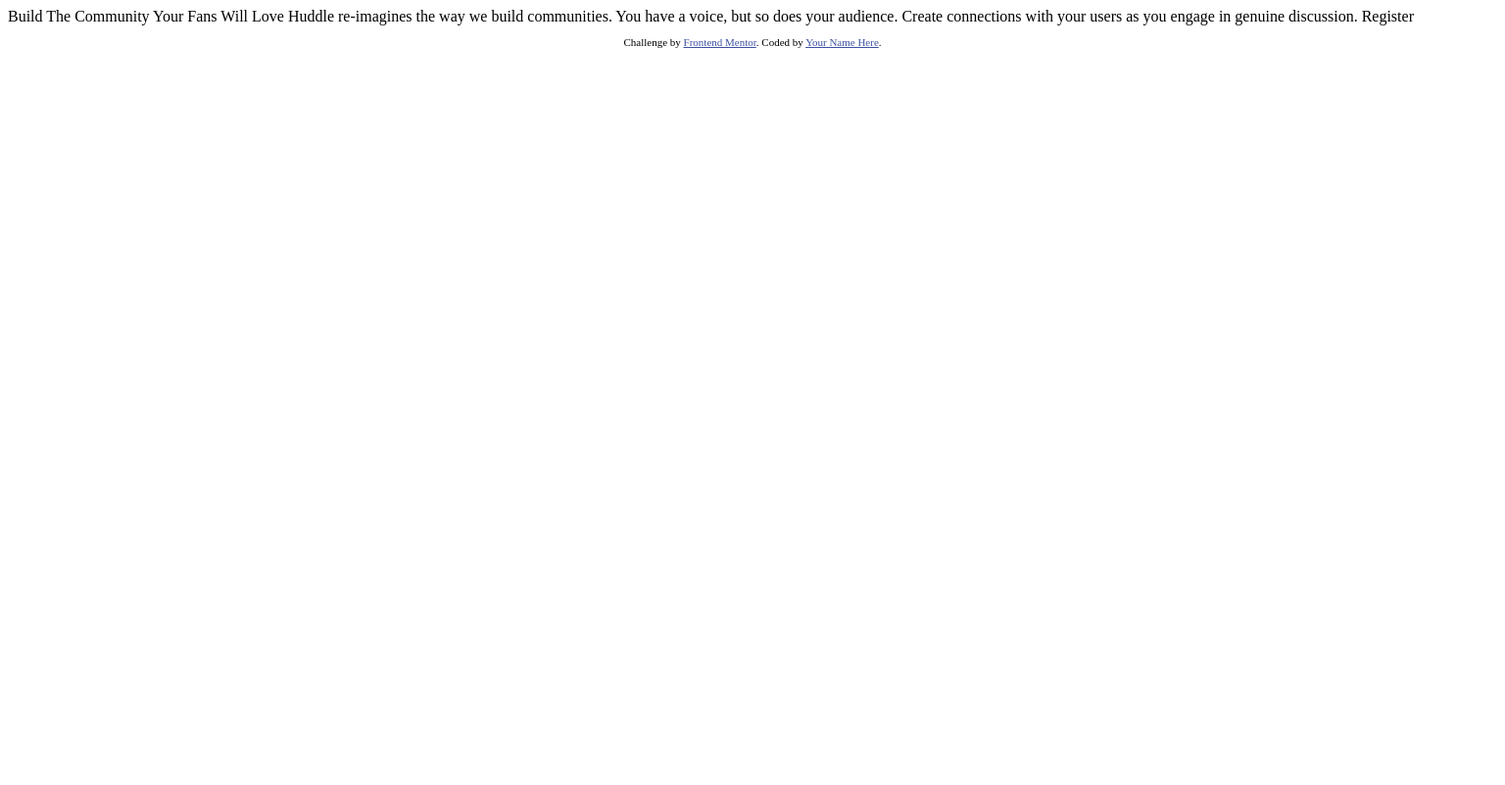
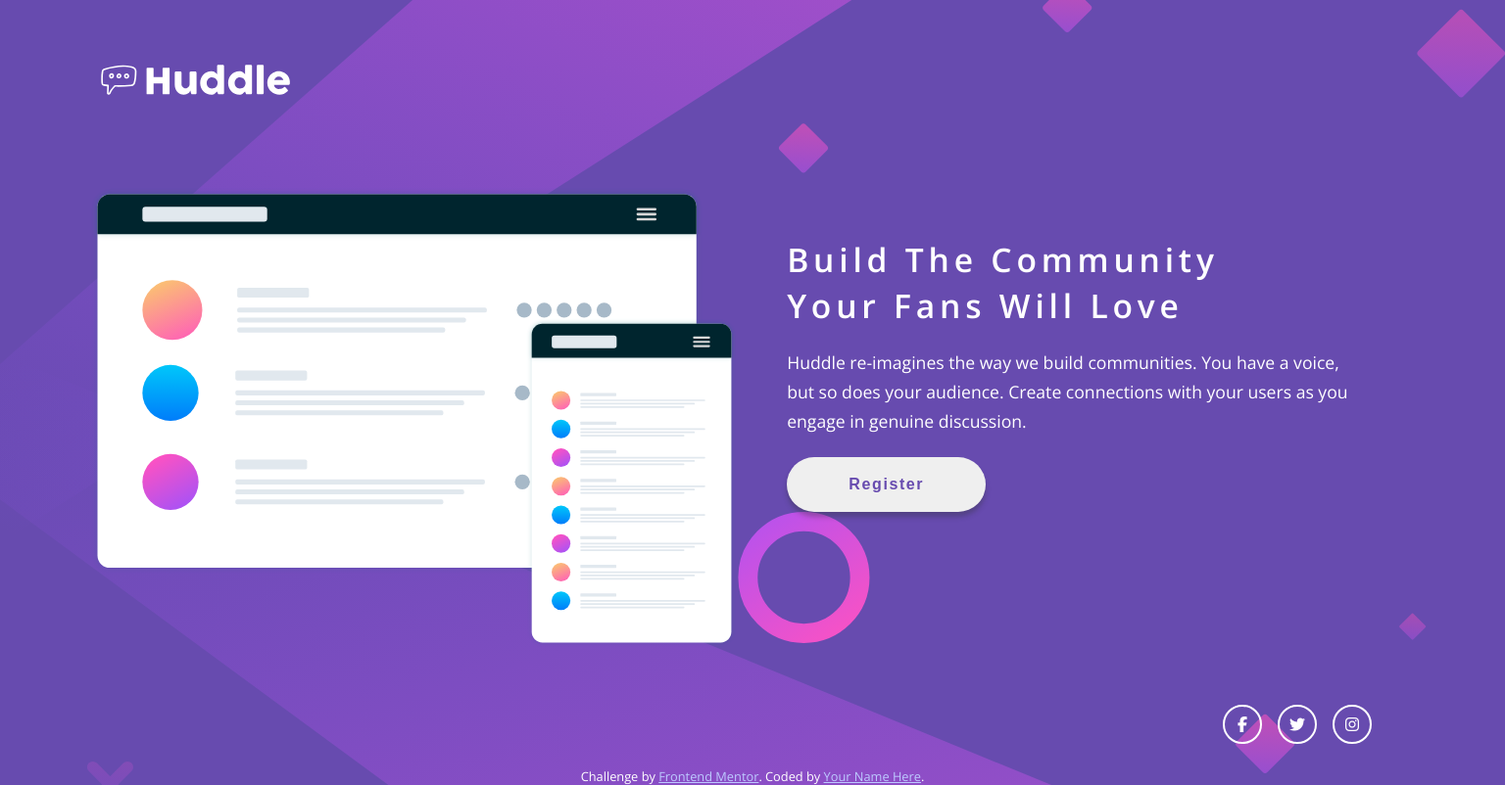
Before and after one commit to ikreuz/huddle-landing-page-challenge, a plain HTML site: page index.html in a window 1536 px wide. Shown: the whole page at 98% size. Drawn offline with nearby package versions, Linux system fonts and the light colour scheme.

Commit message:
completed commit

```diff
--- a/index.html
+++ b/index.html
@@ -5,39 +5,70 @@
     <meta charset="UTF-8">
     <meta name="viewport" content="width=device-width, initial-scale=1.0">
     <!-- displays site properly based on user's device -->
-
-    <link rel="icon" type="image/png" sizes="32x32" href="./images/favicon-32x32.png">
-
+    <link rel="icon" type="image/png" sizes="32x32" href="./src/images/favicon-32x32.png">
+    <link rel="stylesheet" href="./src/css/style.css">
     <title>Frontend Mentor | Huddle landing page with single introductory section</title>
-
-    <!-- Feel free to remove these styles or customise in your own stylesheet 👍 -->
-    <style>
-        .attribution {
-            font-size: 11px;
-            text-align: center;
-        }
-
-        .attribution a {
-            color: hsl(228, 45%, 44%);
-        }
-    </style>
 </head>
 
-<body>
+<body class="backdrop--img backdrop--color">
+    <!-- <section class="backdrop-img"></section> -->
+    <main class="container container--size">
+        <div class="layout">
+            <section class="layout-logo">
+                <img src="./src/images/logo.svg" alt="Huddle Logo">
+            </section>
 
-    Build The Community Your Fans Will Love
+            <section class="layout-mockup">
+                <img src="./src/images/illustration-mockups.svg" alt="Illustration mockup">
+            </section>
 
-    Huddle re-imagines the way we build communities. You have a voice, but so does your audience.
-    Create connections with your users as you engage in genuine discussion.
+            <section class="layout-info">
+                <div class="layout-wrapper">
+                    <h1>
+                        Build The Community Your Fans Will Love
+                    </h1>
+                    <div class="layout-content">
+                        Huddle re-imagines the way we build communities. You have a voice, but so does your audience.
+                        Create connections with your users as you engage in genuine discussion.
+                    </div>
+                    <button class="layout-content__btn transition">
+                        <span>Register</span>
+                    </button>
+                </div>
+            </section>
 
-    Register
+            <section class="layout-social">
+                <ul class="layout-social__list">
+                    <li class="layout-social__list-item">
+                        <a href="#">
+                            <i class="fab fa-facebook-f"></i>
+                        </a>
+                    </li>
+                    <li class="layout-social__list-item">
+                        <a href="#">
+                            <i class="fa-brands fa-twitter transition"></i>
+                        </a>
+                    </li>
+                    <li class="layout-social__list-item">
+                        <a href="#">
+                            <i class="fa-brands fa-instagram transition"></i>
+                        </a>
+                    </li>
+                </ul>
+            </section>
+        </div>
+    </main>
 
-    <footer>
+
+
+    <footer class="footer">
         <p class="attribution">
             Challenge by <a href="https://www.frontendmentor.io?ref=challenge" target="_blank">Frontend Mentor</a>.
             Coded by <a href="#">Your Name Here</a>.
         </p>
     </footer>
+
+    <script src="https://kit.fontawesome.com/36d1f6f55e.js" crossorigin="anonymous"></script>
 </body>
 
 </html>
--- a/src/css/style.css
+++ b/src/css/style.css
@@ -0,0 +1,306 @@
+@import url('https://fonts.googleapis.com/css2?family=Open+Sans:wght@400;600&display=swap');
+
+:root {
+    --border-card: .5rem;
+    --border-button: 5rem;
+
+    /** widths */
+    --break-mobile: 375px;
+    --break-desktop: 1440px;
+    --card-height: 15.5rem;
+    --card-width: 40rem;
+    --card-mobile-with: 20.1rem;
+
+    /** colors primary */
+    --color-primary-violet: hsl(257, 40%, 49%);
+    --color-primary-soft-magenta: hsl(300, 69%, 71%);
+
+    /** colors neutral */
+    --color-white: hsl(0, 0%, 100%);
+
+    /** colors footer */
+    --color-attribution: hsl(228, 45%, 44%);
+
+    --shadow-smallest: 0px 5px 5px hsl(210deg 5% 20% / 34%);
+
+    --font-size: 16px;
+    --font-size-attribution: .8rem;
+    --font-base: 'Open Sans', sans-serif;
+    --font-weight-400: 400;
+    --font-weight-600: 600;
+
+    --max-desktop-width: 1382px;
+}
+
+* {
+    margin: 0;
+    padding: 0;
+    box-sizing: border-box;
+}
+
+body {
+    font-family: var(--font-base);
+}
+
+.backdrop--color {
+    background: var(--color-primary-violet);
+}
+
+.backdrop--img {
+    background-image: url('../images/bg-mobile.svg');
+    background-position: bottom center;
+    background-repeat: no-repeat;
+    background-size: cover;
+    max-height: 100%;
+    height: 38rem;
+}
+
+.container {
+    display: flex;
+    flex-direction: column;
+    justify-content: flex-start;
+    margin: 0 auto;
+    padding: 0;
+}
+
+.container--size {
+    max-width: var(--break-mobile);
+    min-height: 100vh;
+}
+
+.transition {
+    transition-delay: 0ms;
+    transition-duration: 200ms;
+    transition-property: none;
+    transition-property: all, transform, opacity;
+    transition-timing-function: ease;
+}
+
+.layout {
+    display: grid;
+    grid-template-columns: 1fr;
+    grid-template-rows: 8rem 20rem 24rem 6rem;
+}
+
+.layout-logo {
+    padding: 2rem 1rem;
+    grid-column: 1/2;
+    grid-row: 1/2;
+}
+
+.layout-logo img {
+    width: 10rem;
+}
+
+.layout-mockup {
+    margin: 1rem;
+    grid-column: 1/2;
+    grid-row: 2/3;
+}
+
+.layout-mockup img {
+    width: 23rem;
+}
+
+.layout-info {
+    grid-column: 1/2;
+    grid-row: 3/4;
+}
+
+.layout-wrapper {
+    margin-top: 2rem;
+    margin-left: 1rem;
+    margin-right: 1rem;
+    text-align: center;
+}
+
+.layout-wrapper h1 {
+    font-size: 2rem;
+    text-align: center;
+    font-weight: var(--font-weight-600);
+    margin-bottom: 1.3rem;
+    color: var(--color-white);
+}
+
+.layout-content {
+    font-size: 1.1rem;
+    text-align: center;
+    line-height: 1.8;
+    margin-bottom: 2.4rem;
+    color: var(--color-white);
+}
+
+.layout-content__btn {
+    padding: 1rem;
+    width: 15rem;
+    border-radius: var(--border-button);
+    border: none;
+    cursor: pointer;
+    box-shadow: var(--shadow-smallest);
+}
+
+.layout-content__btn:hover {
+    background-color: var(--color-primary-soft-magenta);
+    color: var(--color-white);
+}
+
+.layout-content__btn span {
+    font-size: .9rem;
+    color: var(--color-primary-violet);
+    font-weight: var(--font-weight-400);
+}
+
+.layout-social {
+    grid-column: 1/2;
+    grid-row: 4/5;
+}
+
+.layout-social__list {
+    display: flex;
+    justify-content: center;
+    list-style: none;
+    position: relative;
+    margin-top: 2rem;
+    text-align: center;
+}
+
+.layout-social__list-item {
+    margin-right: 1rem;
+}
+
+
+.layout-social__list-item a {
+    cursor: pointer;
+}
+
+.layout-social__list-item i {
+    color: var(--color-white);
+    font-size: 1rem;
+    border: .13rem solid #fff;
+    width: 2.5rem;
+    height: 2.5rem;
+    text-align: center;
+    padding: .6rem;
+    border-radius: 50%;
+}
+
+.layout-social__list-item i:hover {
+    color: var(--color-primary-soft-magenta);
+    border-color: var(--color-primary-soft-magenta);
+}
+
+footer .attribution {
+    color: var(--color-white);
+}
+
+footer .attribution {
+    font-size: .8rem;
+    text-align: center;
+}
+
+footer .attribution a {
+    color: hsl(228, 100%, 87%);
+}
+
+@media only screen and (min-width: 1440px) {
+    .backdrop--color {
+        background: var(--color-primary-violet);
+    }
+
+    .backdrop--img {
+        background-image: url('../images/bg-desktop.svg');
+        background-position: center;
+        background-repeat: no-repeat;
+        background-size: cover;
+        max-height: 100%;
+        height: 100vh;
+    }
+
+    .container {
+        justify-content: center;
+    }
+
+    .container--size {
+        max-width: var(--max-desktop-width);
+        min-height: 97vh;
+    }
+
+    .layout {
+        display: grid;
+        grid-template-columns: 1fr 1fr;
+        grid-template-rows: 10rem 32rem 7rem;
+
+    }
+
+    .layout-logo {
+        padding: 3.5rem 1rem;
+        grid-column: 1/3;
+    }
+
+    .layout-logo img {
+        width: 13rem;
+    }
+
+    .layout-mockup {
+        margin: 2rem 1rem;
+    }
+
+    .layout-mockup img {
+        width: 100%;
+    }
+
+    .layout-info {
+        grid-column: 2/3;
+        grid-row: 2/3;
+    }
+
+    .layout-wrapper {
+        margin: 5.1rem 2.2rem 0;
+        text-align: left;
+    }
+
+    .layout-wrapper h1 {
+        font-size: 2.1rem;
+        line-height: 1.4;
+        text-align: left;
+        margin-right: 2rem;
+        letter-spacing: .3rem;
+        padding-right: 3rem;
+        font-weight: var(--font-weight-600);
+        margin-bottom: 1.3rem;
+        color: var(--color-white);
+    }
+
+    .layout-content {
+        line-height: 1.7;
+        padding-right: 2.2rem;
+        text-align: left;
+        margin-bottom: 1.3rem;
+    }
+
+    .layout-content__btn {
+        padding: 1.2rem;
+        width: 12.7rem;
+    }
+
+    .layout-content__btn:hover span {
+        color: var(--color-white);
+    }
+
+    .layout-content__btn span {
+        font-size: medium;
+        letter-spacing: .1rem;
+        font-weight: var(--font-weight-600);
+    }
+
+    .layout-social {
+        grid-column: 2/3;
+        grid-row: 3/4;
+    }
+
+    .layout-social__list {
+        position: absolute;
+        bottom: 2.5rem;
+        right: 7.5rem;
+    }
+}
```
Also changed, not shown: design/desktop.png (added), design/mobile.png (added), 1 other file.
